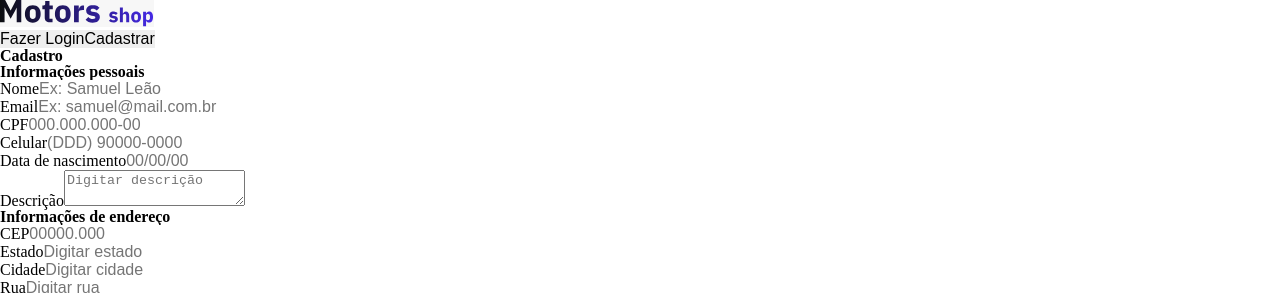
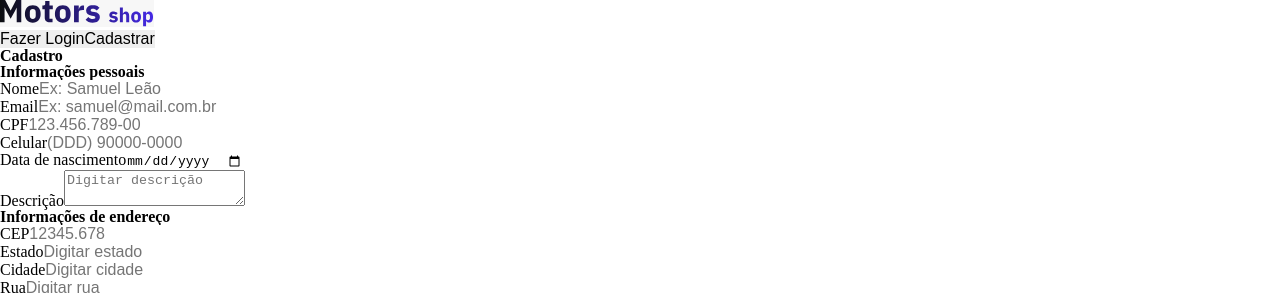
Before and after one commit to MisleneSantana/Motors-Shop-client-side, a React (Vite) app: page /register in a window 1280 px wide. Shown: the top 293 px of the page. Built offline with nearby package versions, Linux system fonts and the light colour scheme; no server answers; sample sign-in values are in the browser's storage.

Commit message:
update component register

```diff
--- a/src/components/Form/RegisterForm/index.tsx
+++ b/src/components/Form/RegisterForm/index.tsx
@@ -8,6 +8,7 @@ import { UserContext } from '../../../providers/User/UserContext';
 import { LoadingContext } from '../../../providers/Loading/LoadingContext';
 import { TUserRegisterRequest } from '../../../interfaces/user.interfaces';
 import { Label } from '../../Label';
+import { Button } from '../../Button';
 
 export const RegisterForm = () => {
   const { loading } = useContext(LoadingContext);
@@ -51,7 +52,7 @@ export const RegisterForm = () => {
         <Input
           type='text'
           label='CPF'
-          placeholder='000.000.000-00'
+          placeholder='123.456.789-00'
           id='cpf'
           disabled={loading}
           {...register('cpf')}
@@ -67,9 +68,10 @@ export const RegisterForm = () => {
           error={errors.phone_number}
         />
         <Input
-          type='text'
+          type='date'
           label='Data de nascimento'
-          placeholder='00/00/00'
+          placeholder='00/00/0000'
+          pattern='\d{4}-\d{2}-\d{2}'
           id='birth_date'
           disabled={loading}
           {...register('birth_date')}
@@ -84,11 +86,12 @@ export const RegisterForm = () => {
             {...register('description')}
           />
         </div>
+
         <h3>Informações de endereço</h3>
         <Input
           type='text'
           label='CEP'
-          placeholder='00000.000'
+          placeholder='12345.678'
           id='cep'
           disabled={loading}
           {...register('address.cep')}
@@ -180,7 +183,11 @@ export const RegisterForm = () => {
           {...register('confirmPassword')}
           error={errors.confirmPassword}
         />
-        <button type='submit'>Finalizar cadastro</button>
+        <Button
+          type={'submit'}
+          disabled={loading}
+          text={loading ? 'Cadastrando...' : 'Finalizar cadastro'}
+        />
       </form>
     </div>
   );
--- a/src/components/Input/index.tsx
+++ b/src/components/Input/index.tsx
@@ -4,9 +4,10 @@ import { ForwardedRef, InputHTMLAttributes, forwardRef } from 'react';
 export interface IInputProps extends InputHTMLAttributes<HTMLInputElement> {
   label?: string;
   id: string;
-  type: 'text' | 'email' | 'password';
+  type: 'text' | 'email' | 'password' | 'date';
   error?: FieldError;
   placeholder?: string;
+  pattern?: string;
   value?: string;
   disabled?: boolean;
 }
@@ -19,6 +20,7 @@ export const Input = forwardRef(
       type,
       error,
       placeholder,
+      pattern,
       value,
       disabled,
       ...rest
@@ -31,6 +33,7 @@ export const Input = forwardRef(
         <input
           ref={ref}
           placeholder={placeholder}
+          pattern={pattern}
           id={id}
           type={type}
           value={value}
--- a/src/providers/User/UserContext.tsx
+++ b/src/providers/User/UserContext.tsx
@@ -46,6 +46,7 @@ export const UserProvider = ({ children }: IUserProviderProps) => {
       Toast({
         message: 'Não foi possível concluir sua solicitação.',
       });
+      console.log(error);
     } finally {
       setLoading(false);
     }
```
